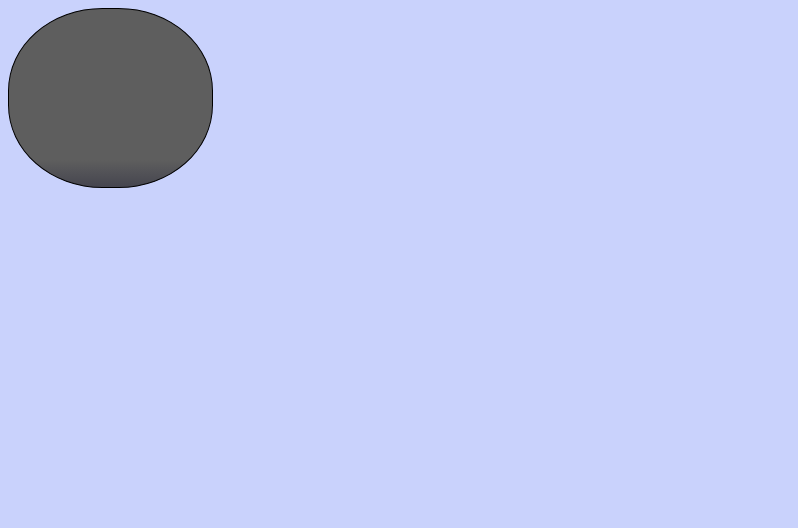
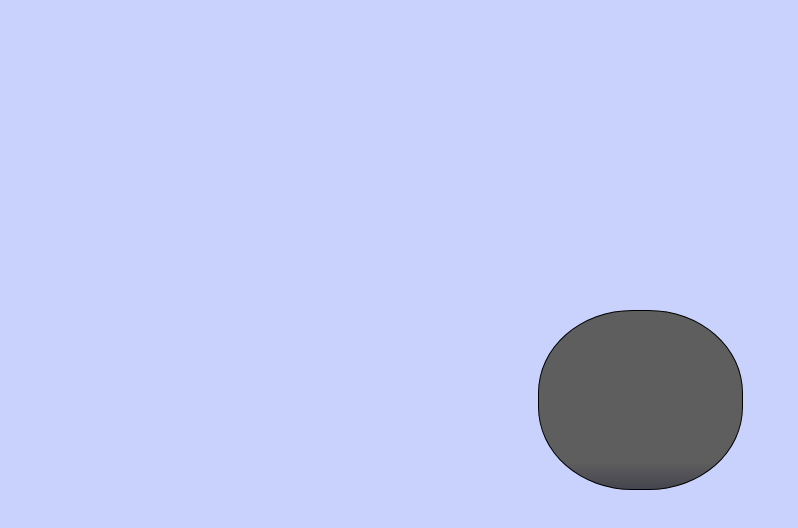
Before and after one commit to veronezl/WebpageCatPainting, a plain HTML site: page index.html in a window 1280 px wide. Shown: the whole page, without its empty margins (0-798 px from the left). Drawn offline with Linux system fonts and the light colour scheme.

Commit message:
Construído do 08 ao 18

```diff
--- a/index.html
+++ b/index.html
@@ -8,7 +8,9 @@
     </head>
     <body>
         <main>
-            <div class="cat-head"></div>
+            <div class="cat-head">
+                <div class="cat-ears"></div>
+            </div>
         </main>
     </body>
 </html>
--- a/styles.css
+++ b/styles.css
@@ -7,10 +7,15 @@ body {
 }
 
 .cat-head {
+    position: absolute;
+    top: 0;
+    left: 0;
+    right: 0;
+    bottom: 0;
+    margin: auto;
     width: 205px;
     height: 180px;
     border: 1px solid #000;
     border-radius: 46%;
     background: linear-gradient(#5e5e5e 85%, #45454f 100%);
-
 }
```
